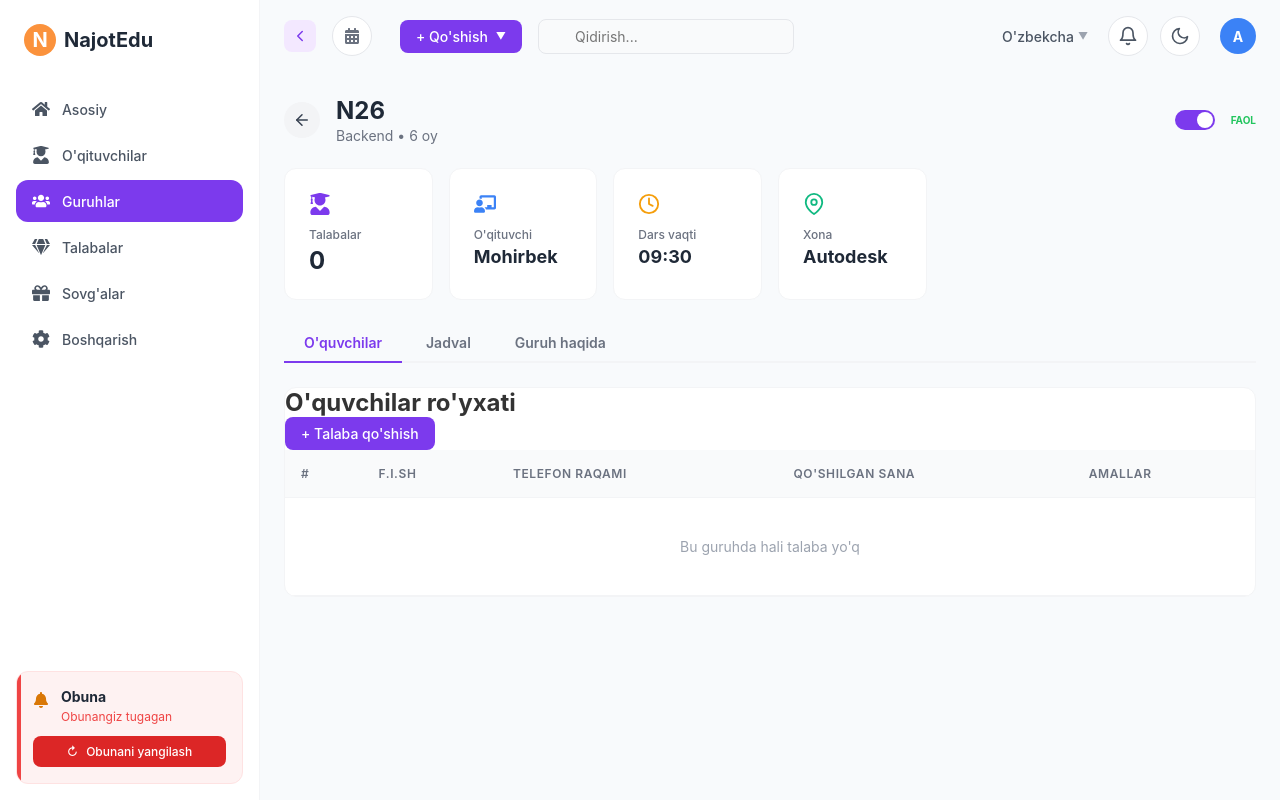
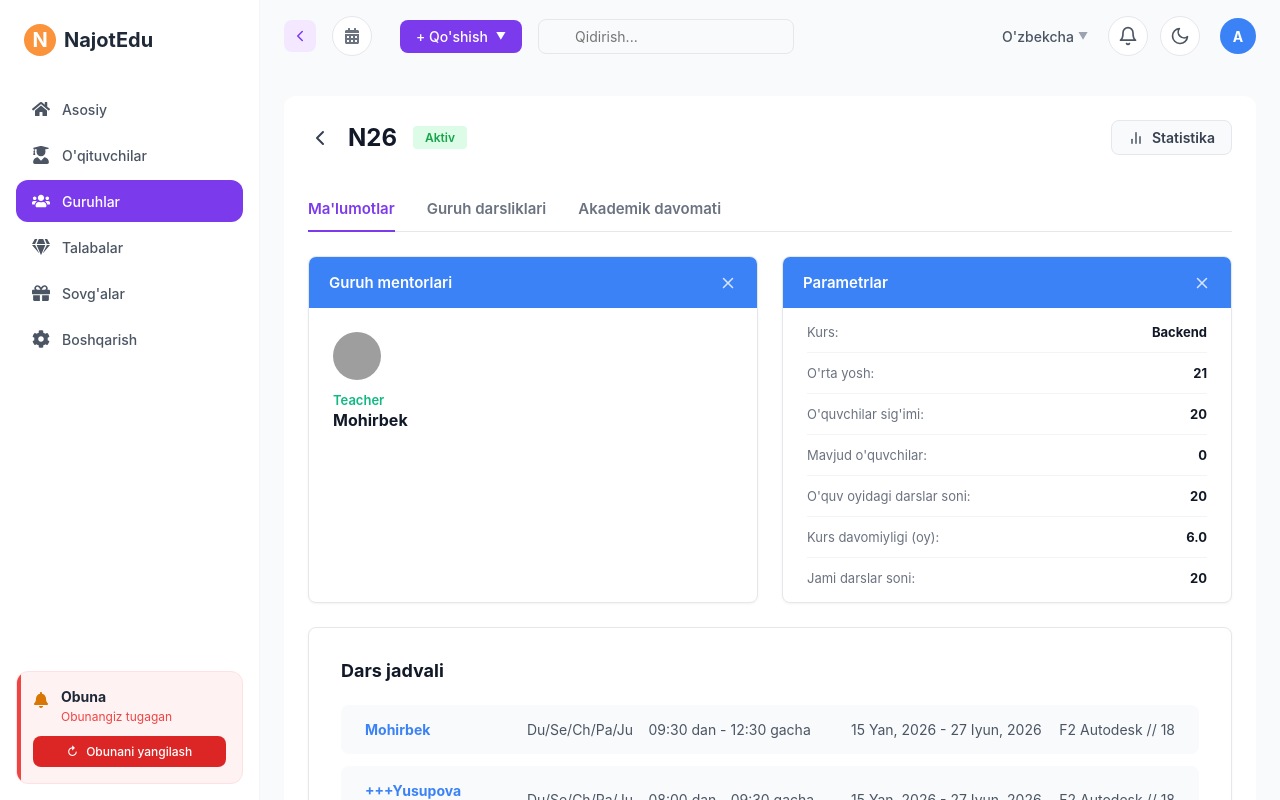
Before and after one commit to zuhriddinmusirmonov72-svg/287-maktab, a React (Vite) app: page /dashboard/groups/1 in a window 1280 px wide. Built offline with nearby package versions, Linux system fonts and the light colour scheme; grey boxes are pictures that could not be loaded.

Commit message:
first commit

```diff
--- a/src/pages/GroupDetails.jsx
+++ b/src/pages/GroupDetails.jsx
@@ -1,21 +1,15 @@
 import { useState, useContext } from 'react';
 import { useParams, useNavigate } from 'react-router-dom';
 import { AppContext } from '../context/AppContext';
-import { FiArrowLeft, FiTrash2, FiX, FiUser, FiClock, FiBook, FiMapPin } from 'react-icons/fi';
-import { FaUsers, FaUserGraduate, FaChalkboardTeacher } from 'react-icons/fa';
-
-const DAYS = ['Du', 'Se', 'Chor', 'Pay', 'Ju', 'Sha', 'Yak'];
+import { FiChevronLeft, FiBarChart2, FiX } from 'react-icons/fi';
 
 const GroupDetails = () => {
   const { id } = useParams();
   const navigate = useNavigate();
-  const { groups, students, addStudent, deleteStudent, toggleGroupStatus } = useContext(AppContext);
+  const { groups, students } = useContext(AppContext);
 
   const group = groups.find(g => g.id === Number(id));
-
-  const [activeTab, setActiveTab] = useState('talabalar');
-  const [isModalOpen, setIsModalOpen] = useState(false);
-  const [newStudent, setNewStudent] = useState({ name: '', phone: '' });
+  const [activeTab, setActiveTab] = useState('malumotlar');
 
   if (!group) {
     return (
@@ -30,92 +24,66 @@ const GroupDetails = () => {
 
   const groupStudents = students.filter(s => s.group === group.name);
 
-  const handleAddStudent = (e) => {
-    e.preventDefault();
-    if (newStudent.name && newStudent.phone) {
-      addStudent({ ...newStudent, group: group.name });
-      setNewStudent({ name: '', phone: '' });
-      setIsModalOpen(false);
-    }
-  };
-
-  const tabs = [
-    { key: 'talabalar', label: "O'quvchilar" },
-    { key: 'jadval', label: 'Jadval' },
-    { key: 'haqqida', label: "Guruh haqida" },
-  ];
+  // Extract number from duration if possible, default to 6.0
+  const durationMatch = group.duration.match(/\d+/);
+  const durationNumber = durationMatch ? `${durationMatch[0]}.0` : '6.0';
 
   return (
-    <div className="page-container">
+    <div style={{ padding: '24px', backgroundColor: '#ffffff', minHeight: '100%', borderRadius: '12px' }}>
       {/* Header */}
-      <div style={{ display: 'flex', alignItems: 'center', gap: '16px', marginBottom: '24px' }}>
+      <div style={{ display: 'flex', justifyContent: 'space-between', alignItems: 'center', marginBottom: '32px' }}>
+        <div style={{ display: 'flex', alignItems: 'center', gap: '16px' }}>
           <button
             onClick={() => navigate('/dashboard/groups')}
             style={{
-            width: '36px', height: '36px', borderRadius: '50%',
-            background: '#f3f4f6', display: 'flex', alignItems: 'center',
-            justifyContent: 'center', cursor: 'pointer', border: 'none',
-            color: '#374151', flexShrink: 0
+              background: 'none', border: 'none', cursor: 'pointer', color: '#374151',
+              display: 'flex', alignItems: 'center', justifyContent: 'center', padding: 0
             }}
           >
-          <FiArrowLeft size={18} />
+            <FiChevronLeft size={24} />
           </button>
-        <div style={{ flex: 1 }}>
-          <h1 className="page-title" style={{ marginBottom: '2px' }}>{group.name}</h1>
-          <p style={{ fontSize: '14px', color: '#6b7280' }}>{group.course} • {group.duration}</p>
-        </div>
-        <button
-          onClick={() => toggleGroupStatus(group.id)}
-          className={`status-switch ${group.active ? 'active' : 'inactive'}`}
-        >
-          <span className="switch-knob"></span>
-        </button>
-        <span className={`status-label ${group.active ? 'active' : 'inactive'}`}>
-          {group.active ? 'FAOL' : 'FAOL EMAS'}
+          <h1 style={{ fontSize: '24px', fontWeight: 'bold', margin: 0, color: '#111827' }}>
+            {group.name}
+          </h1>
+          <span style={{
+            backgroundColor: '#dcfce7', color: '#16a34a', padding: '4px 12px',
+            borderRadius: '4px', fontSize: '12px', fontWeight: '600'
+          }}>
+            Aktiv
           </span>
         </div>
 
-      {/* Stat Cards */}
-      <div className="stats-grid" style={{ marginBottom: '24px' }}>
-        <div className="group-stat-card">
-          <div style={{ color: '#7c3aed', marginBottom: '8px' }}><FaUserGraduate size={22} /></div>
-          <p className="stat-title" style={{ textAlign: 'left' }}>Talabalar</p>
-          <h3 className="stat-value">{groupStudents.length}</h3>
-        </div>
-        <div className="group-stat-card">
-          <div style={{ color: '#3b82f6', marginBottom: '8px' }}><FaChalkboardTeacher size={22} /></div>
-          <p className="stat-title" style={{ textAlign: 'left' }}>O'qituvchi</p>
-          <h3 className="stat-value" style={{ fontSize: '18px' }}>{group.teacher || '—'}</h3>
-        </div>
-        <div className="group-stat-card">
-          <div style={{ color: '#f59e0b', marginBottom: '8px' }}><FiClock size={22} /></div>
-          <p className="stat-title" style={{ textAlign: 'left' }}>Dars vaqti</p>
-          <h3 className="stat-value" style={{ fontSize: '18px' }}>{group.time}</h3>
-        </div>
-        <div className="group-stat-card">
-          <div style={{ color: '#10b981', marginBottom: '8px' }}><FiMapPin size={22} /></div>
-          <p className="stat-title" style={{ textAlign: 'left' }}>Xona</p>
-          <h3 className="stat-value" style={{ fontSize: '18px' }}>{group.room || '—'}</h3>
-        </div>
+        <button style={{
+          display: 'flex', alignItems: 'center', gap: '8px',
+          padding: '8px 16px', backgroundColor: '#f9fafb', border: '1px solid #e5e7eb',
+          borderRadius: '8px', cursor: 'pointer', fontWeight: '600', color: '#374151', fontSize: '14px'
+        }}>
+          <FiBarChart2 size={16} />
+          Statistika
+        </button>
       </div>
 
       {/* Tabs */}
-      <div style={{ display: 'flex', gap: '4px', borderBottom: '2px solid #f3f4f6', marginBottom: '24px' }}>
-        {tabs.map(tab => (
+      <div style={{ display: 'flex', gap: '32px', borderBottom: '1px solid #e5e7eb', marginBottom: '24px' }}>
+        {[
+          { id: 'malumotlar', label: "Ma'lumotlar" },
+          { id: 'darsliklar', label: 'Guruh darsliklari' },
+          { id: 'davomat', label: 'Akademik davomati' }
+        ].map(tab => (
           <button
-            key={tab.key}
-            onClick={() => setActiveTab(tab.key)}
+            key={tab.id}
+            onClick={() => setActiveTab(tab.id)}
             style={{
-              padding: '10px 20px',
-              fontWeight: 600,
-              fontSize: '14px',
+              padding: '12px 0',
+              background: 'none',
               border: 'none',
-              background: 'none',
+              borderBottom: activeTab === tab.id ? '2px solid #7c3aed' : '2px solid transparent',
+              color: activeTab === tab.id ? '#7c3aed' : '#6b7280',
+              fontWeight: '600',
+              fontSize: '15px',
               cursor: 'pointer',
-              color: activeTab === tab.key ? '#7c3aed' : '#6b7280',
-              borderBottom: activeTab === tab.key ? '2px solid #7c3aed' : '2px solid transparent',
-              marginBottom: '-2px',
-              transition: 'all 0.2s',
+              marginBottom: '-1px',
+              transition: 'all 0.2s'
             }}
           >
             {tab.label}
@@ -123,158 +91,167 @@ const GroupDetails = () => {
         ))}
       </div>
 
-      {/* Tab: Talabalar */}
-      {activeTab === 'talabalar' && (
-        <div className="content-card">
-          <div className="table-header">
-            <h2 className="table-title">O'quvchilar ro'yxati</h2>
-            <button className="add-btn" onClick={() => setIsModalOpen(true)}>
-              + Talaba qo'shish
+      {activeTab === 'malumotlar' && (
+        <div style={{ display: 'flex', flexDirection: 'column', gap: '24px' }}>
+          {/* Top Cards Row */}
+          <div style={{ display: 'grid', gridTemplateColumns: '1fr 1fr', gap: '24px' }}>
+
+            {/* Mentors Card */}
+            <div style={{ backgroundColor: 'white', borderRadius: '8px', overflow: 'hidden', border: '1px solid #e5e7eb', boxShadow: '0 1px 3px rgba(0,0,0,0.05)' }}>
+              <div style={{
+                backgroundColor: '#3b82f6', color: 'white', padding: '16px 20px',
+                display: 'flex', justifyContent: 'space-between', alignItems: 'center'
+              }}>
+                <h3 style={{ margin: 0, fontSize: '15px', fontWeight: '600' }}>Guruh mentorlari</h3>
+                <FiX size={18} style={{ cursor: 'pointer', opacity: 0.8 }} />
+              </div>
+              <div style={{ padding: '24px', display: 'flex', flexDirection: 'column', gap: '16px' }}>
+                <div style={{ display: 'flex', flexDirection: 'column', gap: '12px' }}>
+                  <img
+                    src="https://ui-avatars.com/api/?name=Teacher&background=random&color=fff"
+                    alt="Teacher"
+                    style={{ width: '48px', height: '48px', borderRadius: '50%', objectFit: 'cover' }}
+                  />
+                  <div>
+                    <div style={{ color: '#10b981', fontSize: '13px', fontWeight: '600', marginBottom: '2px' }}>Teacher</div>
+                    <div style={{ fontSize: '16px', fontWeight: 'bold', color: '#111827' }}>{group.teacher || '—'}</div>
+                  </div>
+                </div>
+              </div>
+            </div>
+
+            {/* Parameters Card */}
+            <div style={{ backgroundColor: 'white', borderRadius: '8px', overflow: 'hidden', border: '1px solid #e5e7eb', boxShadow: '0 1px 3px rgba(0,0,0,0.05)' }}>
+              <div style={{
+                backgroundColor: '#3b82f6', color: 'white', padding: '16px 20px',
+                display: 'flex', justifyContent: 'space-between', alignItems: 'center'
+              }}>
+                <h3 style={{ margin: 0, fontSize: '15px', fontWeight: '600' }}>Parametrlar</h3>
+                <FiX size={18} style={{ cursor: 'pointer', opacity: 0.8 }} />
+              </div>
+              <div style={{ padding: '4px 24px' }}>
+                {[
+                  { label: 'Kurs:', value: group.course },
+                  { label: "O'rta yosh:", value: '21' },
+                  { label: "O'quvchilar sig'imi:", value: '20' },
+                  { label: "Mavjud o'quvchilar:", value: groupStudents.length },
+                  { label: "O'quv oyidagi darslar soni:", value: '20' },
+                  { label: 'Kurs davomiyligi (oy):', value: durationNumber },
+                  { label: 'Jami darslar soni:', value: '20' },
+                ].map((item, idx) => (
+                  <div key={idx} style={{
+                    display: 'flex', justifyContent: 'space-between',
+                    padding: '12px 0', borderBottom: idx !== 6 ? '1px solid #f3f4f6' : 'none',
+                    fontSize: '13px'
+                  }}>
+                    <span style={{ color: '#6b7280' }}>{item.label}</span>
+                    <span style={{ fontWeight: '700', color: '#111827' }}>{item.value}</span>
+                  </div>
+                ))}
+              </div>
+            </div>
+
+          </div>
+
+          {/* Dars jadvali */}
+          <div style={{ backgroundColor: 'white', borderRadius: '8px', border: '1px solid #e5e7eb', padding: '32px', boxShadow: '0 1px 3px rgba(0,0,0,0.05)' }}>
+            <h3 style={{ margin: 0, fontSize: '18px', fontWeight: 'bold', color: '#111827', marginBottom: '24px' }}>Dars jadvali</h3>
+
+            <div style={{ display: 'flex', flexDirection: 'column', gap: '12px' }}>
+              <div style={{
+                display: 'flex', justifyContent: 'space-between', alignItems: 'center',
+                padding: '16px 24px', backgroundColor: '#f8fafc', borderRadius: '8px',
+                fontSize: '14px', color: '#4b5563'
+              }}>
+                <span style={{ fontWeight: 'bold', color: '#3b82f6', width: '20%' }}>Mohirbek</span>
+                <span style={{ width: '15%' }}>Du/Se/Ch/Pa/Ju</span>
+                <span style={{ width: '25%' }}>09:30 dan - 12:30 gacha</span>
+                <span style={{ width: '25%' }}>15 Yan, 2026 - 27 Iyun, 2026</span>
+                <span style={{ width: '15%', textAlign: 'right' }}>F2 Autodesk // 18</span>
+              </div>
+              <div style={{
+                display: 'flex', justifyContent: 'space-between', alignItems: 'center',
+                padding: '16px 24px', backgroundColor: '#f8fafc', borderRadius: '8px',
+                fontSize: '14px', color: '#4b5563'
+              }}>
+                <span style={{ fontWeight: 'bold', color: '#3b82f6', width: '20%' }}>+++Yusupova Barchinoy</span>
+                <span style={{ width: '15%' }}>Du/Se/Ch/Pa/Ju</span>
+                <span style={{ width: '25%' }}>08:00 dan - 09:30 gacha</span>
+                <span style={{ width: '25%' }}>15 Yan, 2026 - 27 Iyun, 2026</span>
+                <span style={{ width: '15%', textAlign: 'right' }}>F2 Autodesk // 18</span>
+              </div>
+            </div>
+
+            <div style={{ display: 'flex', justifyContent: 'center', marginTop: '24px', marginBottom: '32px' }}>
+              <button style={{
+                padding: '8px 24px', backgroundColor: 'white', border: '1px solid #e5e7eb',
+                borderRadius: '8px', cursor: 'pointer', fontSize: '14px', color: '#4b5563', fontWeight: '500'
+              }}>
+                Yana ko'rsatish (9)
               </button>
             </div>
-          <table className="data-table">
-            <thead>
-              <tr>
-                <th>#</th>
-                <th>F.I.SH</th>
-                <th>Telefon raqami</th>
-                <th>Qo'shilgan sana</th>
-                <th>Amallar</th>
-              </tr>
-            </thead>
-            <tbody>
-              {groupStudents.length > 0 ? groupStudents.map((student, i) => (
-                <tr key={student.id}>
-                  <td>{i + 1}</td>
-                  <td style={{ fontWeight: 600 }}>{student.name}</td>
-                  <td>{student.phone}</td>
-                  <td>{student.createdAt}</td>
-                  <td>
-                    <button
-                      onClick={() => deleteStudent(student.id)}
-                      style={{ color: '#ef4444', background: 'none', border: 'none', cursor: 'pointer', padding: '4px' }}
-                    >
-                      <FiTrash2 size={16} />
+
+            <div style={{ display: 'flex', alignItems: 'center', gap: '16px', marginBottom: '24px' }}>
+              <button style={{
+                width: '32px', height: '32px', borderRadius: '50%', backgroundColor: 'white',
+                border: '1px solid #e5e7eb', display: 'flex', alignItems: 'center', justifyContent: 'center',
+                cursor: 'pointer', color: '#9ca3af'
+              }}>
+                <FiChevronLeft size={16} />
               </button>
-                  </td>
-                </tr>
-              )) : (
-                <tr>
-                  <td colSpan="5" style={{ textAlign: 'center', padding: '40px', color: '#9ca3af' }}>
-                    Bu guruhda hali talaba yo'q
-                  </td>
-                </tr>
-              )}
-            </tbody>
-          </table>
+              <h4 style={{ margin: 0, fontSize: '16px', fontWeight: 'bold', color: '#111827' }}>1-o'quv oyi</h4>
+              <button style={{
+                width: '32px', height: '32px', borderRadius: '50%', backgroundColor: 'white',
+                border: '1px solid #e5e7eb', display: 'flex', alignItems: 'center', justifyContent: 'center',
+                cursor: 'pointer', color: '#9ca3af'
+              }}>
+                <FiChevronLeft size={16} style={{ transform: 'rotate(180deg)' }} />
+              </button>
             </div>
-      )}
 
-      {/* Tab: Jadval */}
-      {activeTab === 'jadval' && (
-        <div className="content-card">
-          <h2 className="table-title" style={{ marginBottom: '24px' }}>Dars Jadvali</h2>
-          <div style={{ display: 'flex', gap: '12px', flexWrap: 'wrap' }}>
-            {DAYS.map(day => {
-              const isActive = ['Du', 'Se', 'Chor', 'Pay', 'Ju'].includes(day);
-              return (
-                <div
-                  key={day}
-                  style={{
-                    width: '80px', height: '80px',
-                    borderRadius: '12px',
-                    display: 'flex', flexDirection: 'column',
-                    alignItems: 'center', justifyContent: 'center', gap: '4px',
-                    background: isActive ? '#7c3aed' : '#f3f4f6',
-                    color: isActive ? 'white' : '#9ca3af',
-                    fontWeight: 600,
-                    fontSize: '14px',
-                  }}
-                >
-                  <span>{day}</span>
-                  {isActive && <span style={{ fontSize: '11px', opacity: 0.85 }}>{group.time}</span>}
+            <div style={{ display: 'flex', gap: '8px', flexWrap: 'wrap', marginBottom: '32px' }}>
+              {[
+                { date: 2, past: true }, { date: 5, past: true }, { date: 7, past: true },
+                { date: 9, past: true }, { date: 12, past: true }, { date: 14, past: true }, { date: 16, past: true },
+                { date: 19, past: false }, { date: 21, past: false }, { date: 23, past: false },
+                { date: 26, past: false }, { date: 28, past: false }, { date: 30, past: false }
+              ].map((item, idx) => (
+                <div key={idx} style={{
+                  display: 'flex', flexDirection: 'column', alignItems: 'center', justifyContent: 'center',
+                  width: '56px', height: '64px', borderRadius: '8px',
+                  backgroundColor: item.past ? '#e2e8f0' : 'white',
+                  border: item.past ? '1px solid transparent' : '1px solid #e5e7eb',
+                  color: item.past ? '#64748b' : '#334155'
+                }}>
+                  <span style={{ fontSize: '12px', fontWeight: '600' }}>May</span>
+                  <span style={{ fontSize: '16px', fontWeight: 'bold' }}>{item.date}</span>
                 </div>
-              );
-            })}
+              ))}
             </div>
-          <div style={{ marginTop: '32px', padding: '20px', background: '#f9fafb', borderRadius: '12px' }}>
-            <div style={{ display: 'flex', gap: '32px', flexWrap: 'wrap' }}>
-              <div>
-                <p style={{ fontSize: '12px', color: '#6b7280', marginBottom: '4px' }}>Dars davomiyligi</p>
-                <p style={{ fontWeight: 700 }}>{group.duration}</p>
-              </div>
-              <div>
-                <p style={{ fontSize: '12px', color: '#6b7280', marginBottom: '4px' }}>Dars vaqti</p>
-                <p style={{ fontWeight: 700 }}>{group.time}</p>
-              </div>
-              <div>
-                <p style={{ fontSize: '12px', color: '#6b7280', marginBottom: '4px' }}>Xona</p>
-                <p style={{ fontWeight: 700 }}>{group.room || '—'}</p>
-              </div>
+
+            <div style={{ display: 'flex', justifyContent: 'center' }}>
+              <button style={{
+                padding: '10px 32px', backgroundColor: 'white', border: '1px solid #e5e7eb',
+                borderRadius: '8px', cursor: 'pointer', fontSize: '14px', color: '#4b5563', fontWeight: '500'
+              }}>
+                Barchasini ko'rish
+              </button>
             </div>
           </div>
         </div>
       )}
 
-      {/* Tab: Guruh haqida */}
-      {activeTab === 'haqqida' && (
-        <div className="content-card">
-          <h2 className="table-title" style={{ marginBottom: '24px' }}>Guruh ma'lumotlari</h2>
-          <div style={{ display: 'grid', gridTemplateColumns: '1fr 1fr', gap: '16px' }}>
-            {[
-              { label: 'Guruh nomi', value: group.name, icon: <FaUsers /> },
-              { label: 'Kurs', value: group.course, icon: <FiBook /> },
-              { label: "O'qituvchi", value: group.teacher || '—', icon: <FaChalkboardTeacher /> },
-              { label: 'Davomiyligi', value: group.duration, icon: <FiClock /> },
-              { label: 'Xona', value: group.room, icon: <FiMapPin /> },
-              { label: 'Dars vaqti', value: group.time, icon: <FiClock /> },
-            ].map(item => (
-              <div key={item.label} style={{ padding: '16px', background: '#f9fafb', borderRadius: '10px', display: 'flex', alignItems: 'center', gap: '12px' }}>
-                <div style={{ color: '#7c3aed', fontSize: '18px' }}>{item.icon}</div>
-                <div>
-                  <p style={{ fontSize: '11px', color: '#9ca3af', marginBottom: '2px' }}>{item.label}</p>
-                  <p style={{ fontWeight: 600, fontSize: '15px' }}>{item.value}</p>
-                </div>
-              </div>
-            ))}
-          </div>
+      {activeTab === 'darsliklar' && (
+         <div style={{ padding: '60px 20px', textAlign: 'center', color: '#9ca3af', backgroundColor: '#f9fafb', borderRadius: '8px', border: '1px dashed #e5e7eb' }}>
+            <p>Bu guruh uchun darsliklar hali yuklanmagan.</p>
          </div>
       )}
 
-      {/* Add Student Drawer */}
-      <div className={`right-drawer-overlay ${isModalOpen ? 'open' : ''}`} onClick={() => setIsModalOpen(false)}>
-        <div className={`right-drawer ${isModalOpen ? 'open' : ''}`} onClick={e => e.stopPropagation()}>
-          <div className="drawer-header">
-            <h2 className="drawer-title">Talaba qo'shish</h2>
-            <button className="drawer-close" onClick={() => setIsModalOpen(false)}><FiX /></button>
+      {activeTab === 'davomat' && (
+         <div style={{ padding: '60px 20px', textAlign: 'center', color: '#9ca3af', backgroundColor: '#f9fafb', borderRadius: '8px', border: '1px dashed #e5e7eb' }}>
+            <p>Bu guruh uchun akademik davomat ma'lumotlari mavjud emas.</p>
          </div>
-          <p style={{ fontSize: '12px', color: '#6b7280', marginBottom: '24px' }}>
-            <strong>{group.name}</strong> guruhiga yangi talaba qo'shing.
-          </p>
-          <form onSubmit={handleAddStudent} style={{ display: 'flex', flexDirection: 'column', flex: 1 }}>
-            <div className="form-group">
-              <label className="form-label">F.I.SH</label>
-              <input
-                type="text" required placeholder="Talaba to'liq ismi"
-                value={newStudent.name} onChange={e => setNewStudent({ ...newStudent, name: e.target.value })}
-                className="form-input"
-              />
-            </div>
-            <div className="form-group">
-              <label className="form-label">Telefon raqami</label>
-              <input
-                type="text" required placeholder="+998 90 123 45 67"
-                value={newStudent.phone} onChange={e => setNewStudent({ ...newStudent, phone: e.target.value })}
-                className="form-input"
-              />
-            </div>
-            <div style={{ display: 'flex', justifyContent: 'space-between', marginTop: 'auto', paddingTop: '24px', borderTop: '1px solid #f3f4f6' }}>
-              <button type="button" onClick={() => setIsModalOpen(false)} className="btn-secondary" style={{ width: '48%' }}>Bekor qilish</button>
-              <button type="submit" className="btn-primary" style={{ width: '48%' }}>Saqlash</button>
-            </div>
-          </form>
-        </div>
-      </div>
+      )}
     </div>
   );
 };
--- a/src/pages/Groups.jsx
+++ b/src/pages/Groups.jsx
@@ -95,7 +95,10 @@ const Groups = () => {
                   <td style={{ paddingLeft: '24px' }}>
                      <div style={{ display: 'flex', alignItems: 'center', gap: '8px' }}>
                        <button
-                         onClick={() => toggleGroupStatus(group.id)}
+                         onClick={(e) => {
+                           e.stopPropagation();
+                           toggleGroupStatus(group.id);
+                         }}
                          className={`status-switch ${group.active ? 'active' : 'inactive'}`}
                        >
                          <span className="switch-knob"></span>
```
Also changed, not shown: src/LoginPage.jsx (+38 -17 lines), src/index.css (+118 -37 lines). Lines whose indentation alone changed are shown as unchanged.
